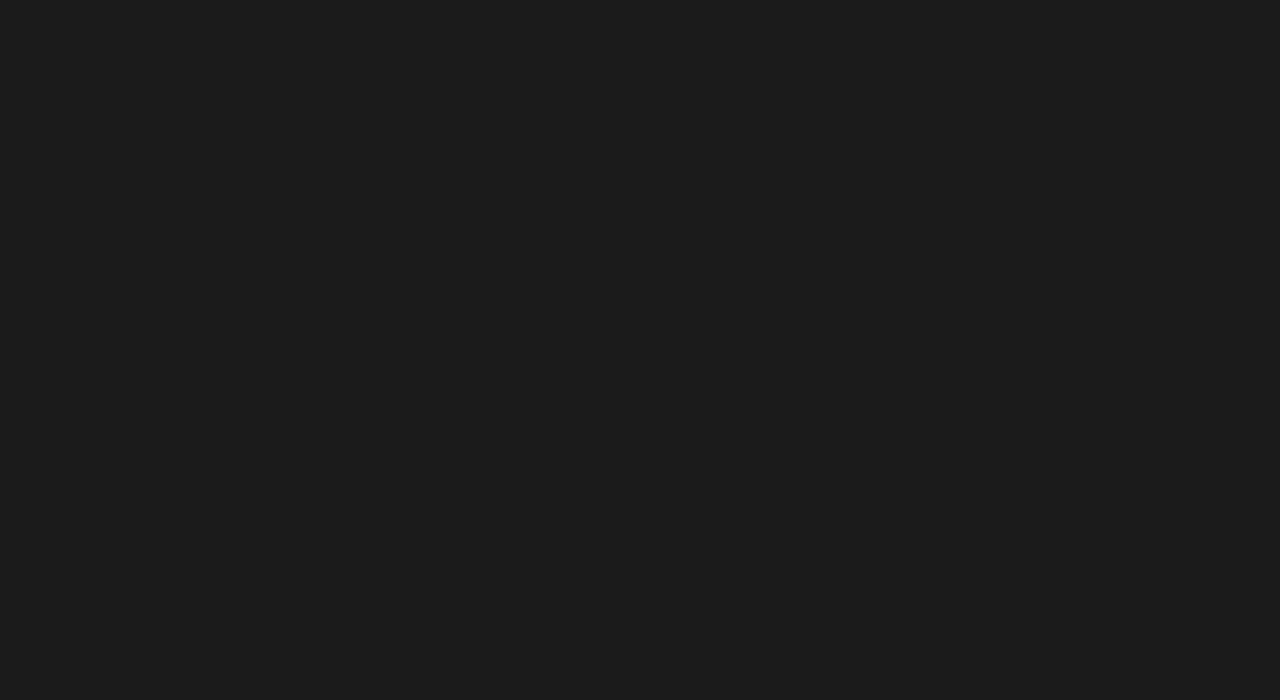
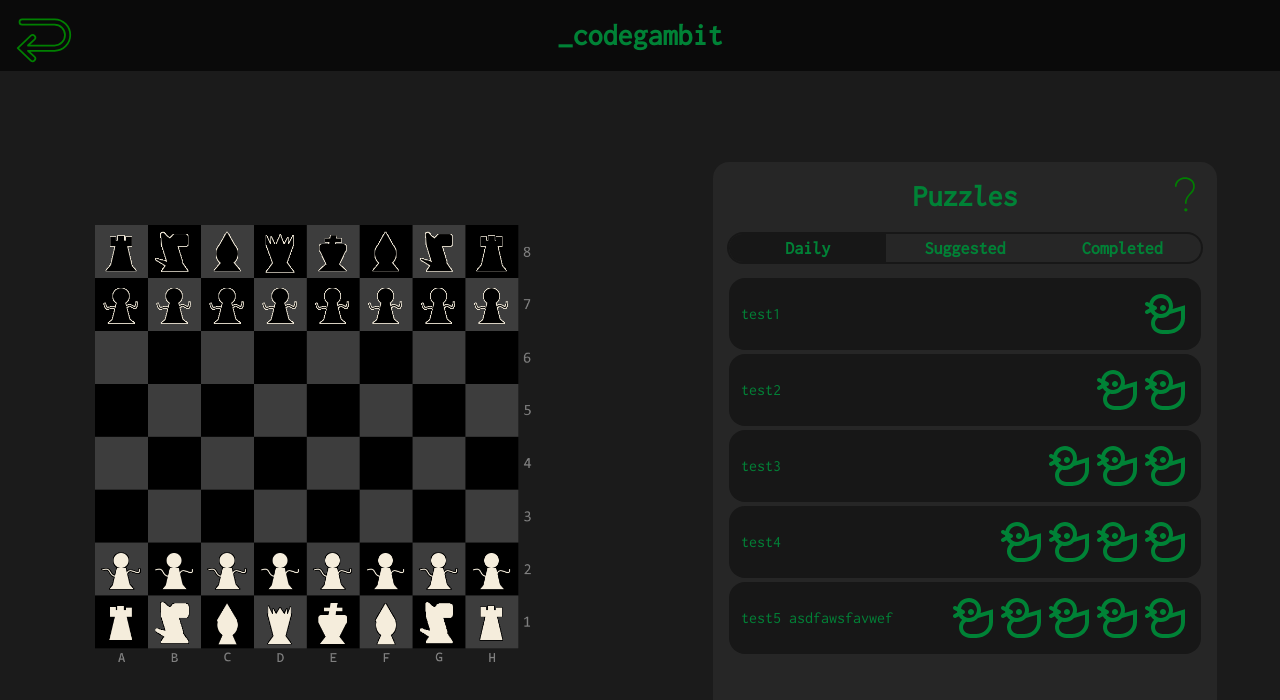
Before and after one commit to joshbacon/codegambit, a React (Vite) app: page /puzzles in a window 1280 px wide. Before the commit this address had no page. Shown: the top 700 px of the page. Built offline with nearby package versions, Linux system fonts and the light colour scheme.

Commit message:
added puzzles page layout

```diff
--- /dev/null
+++ b/src/components/puzzlecard.tsx
@@ -0,0 +1,27 @@
+import Puzzle from "../models/puzzle";
+import duckIcon from '../assets/icons/duck.svg';
+
+
+function PuzzleCard(puzzle: Puzzle, callBack: Function) {
+
+    let difficultyCounter: string[] = [];
+    for (let d: number = 0; d < puzzle.difficulty; d++) {
+        difficultyCounter.push(duckIcon);
+    }
+
+    return <div
+        key={puzzle.pid}
+        className="flex flex-wrap w-full max-w-full place-items-center p-3 rounded-2xl bg-neutral-900 cursor-pointer"
+        onClick={() => {callBack(puzzle.pid)}}
+    >
+        <h3>{puzzle.name}</h3>
+        <div className="flex ml-auto">
+            { difficultyCounter.map((_, key) => {
+                return <img key={key} src={duckIcon} className="w-12 aspect-square" />;
+            })}
+        </div>
+
+    </div>;
+}
+
+export default PuzzleCard;
--- /dev/null
+++ b/src/components/puzzleselector.tsx
@@ -0,0 +1,119 @@
+import Puzzle from "../models/puzzle";
+import PuzzleCard from "./puzzlecard";
+import randomIcon from '../assets/icons/random.svg';
+import { useState } from "react";
+import Terminal from "./terminal";
+
+function PuzzleSelector() {
+
+    const [selectedSection, setSelectedSection] = useState<number>(0);
+
+    const [inPuzzle, setInPuzzle] = useState<number>(-1);
+
+    let puzzleList: Puzzle[] = [
+        {
+            pid: 1,
+            name: 'test1',
+            difficulty: 1,
+            fen: 'rnbqkbnr/pppppppp/8/8/8/8/PPPPPPPP/RNBQKBNR w KQkq - 0 1',
+            playingAs: 'w',
+            moves: [],
+        },
+        {
+            pid: 2,
+            name: 'test2',
+            difficulty: 2,
+            fen: 'rnbqkbnr/pppppppp/8/8/8/8/PPPPPPPP/RNBQKBNR w KQkq - 0 1',
+            playingAs: 'w',
+            moves: [],
+        },
+        {
+            pid: 3,
+            name: 'test3',
+            difficulty: 3,
+            fen: 'rnbqkbnr/pppppppp/8/8/8/8/PPPPPPPP/RNBQKBNR w KQkq - 0 1',
+            playingAs: 'w',
+            moves: [],
+        },
+        {
+            pid: 4,
+            name: 'test4',
+            difficulty: 4,
+            fen: 'rnbqkbnr/pppppppp/8/8/8/8/PPPPPPPP/RNBQKBNR w KQkq - 0 1',
+            playingAs: 'w',
+            moves: [],
+        },
+        {
+            pid: 5,
+            name: 'test5 asdfawsfavwef',
+            difficulty: 5,
+            fen: 'rnbqkbnr/pppppppp/8/8/8/8/PPPPPPPP/RNBQKBNR w KQkq - 0 1',
+            playingAs: 'w',
+            moves: [],
+        },
+    ];
+
+    return <div className="relative flex flex-col place-items-center gap-5 w-4/5 min-w-[355px] h-[80%] p-4 rounded-2xl bg-neutral-800 text-green-700 transition-all duration-1000">
+
+        <button
+            className="absolute top-3 right-3 cursor-pointer"
+            onClick={() => {}}
+        >
+            <img src={randomIcon} className="w-10 aspect-square" />
+        </button>
+
+        <h1 className="text-3xl font-bold">
+            Puzzles
+        </h1>
+
+        <div className="w-full h-full grid grid-cols-1 grid-rows-1">
+            <section className={`relative col-start-1 row-start-1 flex flex-col gap-1 w-full transition-opacity duration-1000 ${inPuzzle >= 0 ? 'opacity-0' : 'z-20'}`}>
+                <div className="flex flex-col w-full justify-evenly sm:grid sm:grid-cols-3 rounded-2xl mb-3 outline-2 outline-neutral-900 overflow-hidden">
+                    <button
+                        className={`w-full h-full cursor-pointer ${selectedSection === 0 ? 'bg-neutral-900' : ''}`}
+                        onClick={() => {setSelectedSection(0)}}
+                    >
+                        <h2 className="text-lg font-bold">Daily</h2>
+                    </button>
+                    <button
+                        className={`w-full h-full cursor-pointer ${selectedSection === 1 ? 'bg-neutral-900' : ''}`}
+                        onClick={() => {setSelectedSection(1)}}
+                    >
+                        <h2 className="text-lg font-bold">Suggested</h2>
+                    </button>
+                    <button
+                        className={`w-full h-full cursor-pointer ${selectedSection === 2 ? 'bg-neutral-900' : ''}`}
+                        onClick={() => {setSelectedSection(2)}}
+                    >
+                        <h2 className="text-lg font-bold">Completed</h2>
+                    </button>
+                </div>
+
+                { puzzleList.map((puzzle) => {
+                    return PuzzleCard(puzzle, setInPuzzle);
+                }) }
+            </section>
+
+            <section className={`col-start-1 row-start-1 w-full h-full pb-3 transition-opacity duration-1000 ${inPuzzle < 0 ? 'opacity-0' : 'z-20'}`}>
+                <div className="w-full rounded-2xl outline-2 outline-neutral-900 overflow-hidden">
+                    <button
+                        className='w-full h-full cursor-pointer hover:bg-neutral-900 '
+                        onClick={() => {setInPuzzle(-1)}}
+                    >
+                        <h2 className="text-lg font-bold">Back</h2>
+                    </button>
+                </div>
+                <div className="w-full h-full grid place-items-center">
+                    <div className="flex flex-col gap-3 justify-center place-items-center">
+                        <h1 className="text-xl font-semibold">Puzzle name</h1>
+                        <p>Puzzle description</p>
+                    </div>
+                    <Terminal />
+                </div>
+            </section>
+        </div>
+
+    </div>
+}
+
+export default PuzzleSelector;
--- a/src/main.tsx
+++ b/src/main.tsx
@@ -3,12 +3,13 @@
 import { createRoot } from 'react-dom/client';
 import { BrowserRouter as Router, Route, Routes } from "react-router-dom";
 import { store } from './store/store';
+import { Provider } from 'react-redux';
 
 import HomePage from './pages/home.tsx';
 import SinglePlayerPage from './pages/singleplayer.tsx';
+import PuzzlesPage from './pages/puzzles.tsx';
 import ScriptingPage from './pages/scripting.tsx';
 import DocumentationPage from './pages/documentation.tsx';
-import { Provider } from 'react-redux';
 
 createRoot(document.getElementById('root')!).render(
   <StrictMode>
@@ -17,6 +18,7 @@
         <Routes>
           <Route path='/' element={<HomePage/>} />
           <Route path='/play' element={<SinglePlayerPage/>} />
+          <Route path='/puzzles' element={<PuzzlesPage/>} />
           <Route path='/scripting' element={<ScriptingPage/>} />
           <Route path='/documentation' element={<DocumentationPage/>} />
         </Routes>
--- /dev/null
+++ b/src/models/puzzle.tsx
@@ -0,0 +1,13 @@
+
+type Puzzle = {
+
+    pid: number,
+    name: string,
+    difficulty: number,
+    fen: string,
+    playingAs: string,
+    moves: string[],
+
+}
+
+export default Puzzle;
--- a/src/pages/home.tsx
+++ b/src/pages/home.tsx
@@ -33,7 +33,7 @@
             <img src={gameIcon} className="w-12 aspect-square" />
             <h2 className='font-bold text-2xl col-span-2 pr-2'>Play a Game</h2>
           </button>
-          <Link to="/" className={'grid grid-cols-3 place-items-center hover:bg-neutral-900 rounded-lg p-2' + disabledStyle}>
+          <Link to="/puzzles" className='grid grid-cols-3 place-items-center hover:bg-neutral-900 rounded-lg p-2'>
             <img src={puzzleIcon} className="w-12 aspect-square" />
             <h2 className='font-bold text-2xl col-span-2 pr-2'>Puzzles</h2>
           </Link>
--- /dev/null
+++ b/src/pages/puzzles.tsx
@@ -0,0 +1,16 @@
+import Board from "../components/board";
+import NavHeader from "../components/header";
+import PuzzleSelector from "../components/puzzleselector";
+
+function PuzzlesPage() {
+
+    return <div className="flex flex-col gap-5 w-screen h-screen justify-around items-center">
+        { NavHeader('puzzles') }
+        <section className="h-full w-full flex flex-col gap-5 justify-center items-center lg:grid lg:grid-cols-2 lg:place-items-center">
+            <Board />
+            <PuzzleSelector />
+        </section>
+    </div>
+}
+
+export default PuzzlesPage;
```
Also changed, not shown: src/assets/icons/duck.svg (added).
